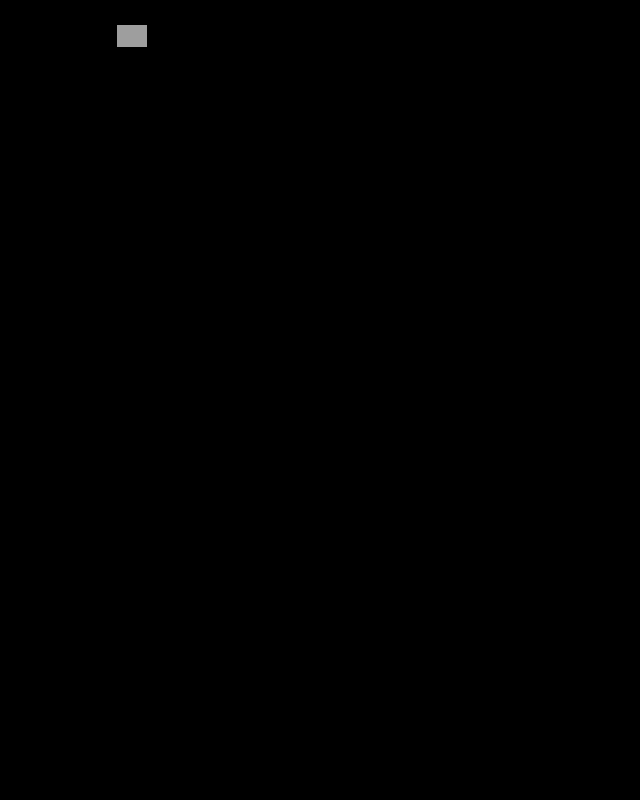
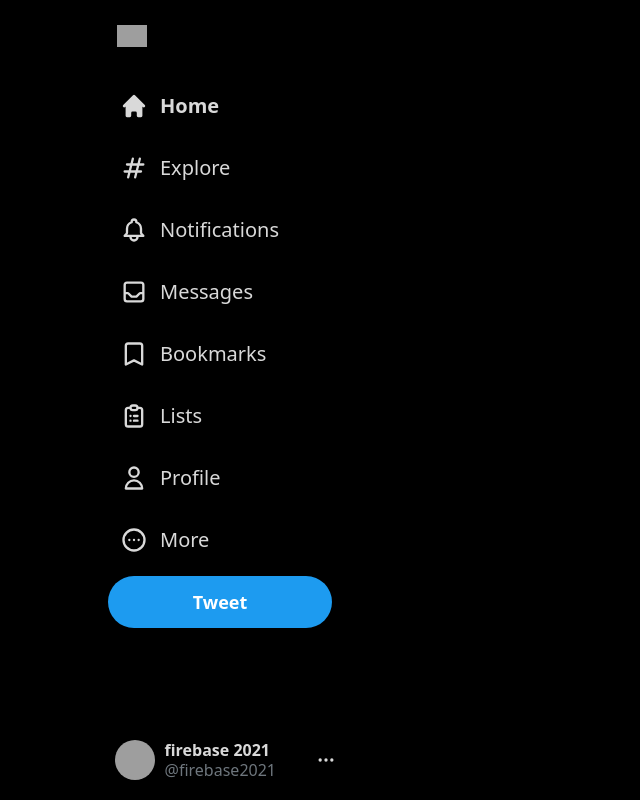
Before and after one commit to Jhersyvb/twitter-clone, a Next.js app: page / in a window 1280 px wide. Shown: the whole page, without its empty margins (0-640 px from the left). Built offline with nearby package versions, Linux system fonts and the light colour scheme; grey boxes are pictures that could not be loaded.

Commit message:
Sidebar list items

```diff
--- a/components/Sidebar.js
+++ b/components/Sidebar.js
@@ -1,4 +1,16 @@
 import Image from 'next/image'
+import SidebarLink from './SidebarLink'
+import { HomeIcon } from '@heroicons/react/solid'
+import {
+  BellIcon,
+  BookmarkIcon,
+  ClipboardListIcon,
+  DotsCircleHorizontalIcon,
+  DotsHorizontalIcon,
+  HashtagIcon,
+  InboxIcon,
+  UserIcon,
+} from '@heroicons/react/outline'
 
 function Sidebar() {
   return (
@@ -6,6 +18,31 @@
       <div className="flex items-center justify-center w-14 h-14 hoverAnimation p-0 xl:ml-24">
         <Image src="https://rb.gy/ogau5a" width={30} height={30} />
       </div>
+      <div className="space-y-2.5 mt-4 mb-2.5 xl:ml-24">
+        <SidebarLink text="Home" Icon={HomeIcon} active />
+        <SidebarLink text="Explore" Icon={HashtagIcon} />
+        <SidebarLink text="Notifications" Icon={BellIcon} />
+        <SidebarLink text="Messages" Icon={InboxIcon} />
+        <SidebarLink text="Bookmarks" Icon={BookmarkIcon} />
+        <SidebarLink text="Lists" Icon={ClipboardListIcon} />
+        <SidebarLink text="Profile" Icon={UserIcon} />
+        <SidebarLink text="More" Icon={DotsCircleHorizontalIcon} />
+      </div>
+      <button className="hidden xl:inline ml-auto bg-[#1d9bf0] text-white rounded-full w-56 h-[52px] text-lg font-bold shadow-md hover:bg-[#1a8cd8]">
+        Tweet
+      </button>
+      <div className="text-[#d9d9d9] flex items-center justify-center hoverAnimation xl:ml-auto xl:-mr-5 mt-auto">
+        <img
+          src="https://lh3.googleusercontent.com/a/AATXAJwCsuneWAkKlHwMPxOmLNjFACEvbtN8QPwbUsZ-=s96-c"
+          alt=""
+          className="h-10 w-10 rounded-full xl:mr-2.5"
+        />
+        <div className="hidden xl:inline leading-5">
+          <h4 className="font-bold">firebase 2021</h4>
+          <p className="text-[#6e767d]">@firebase2021</p>
+        </div>
+        <DotsHorizontalIcon className="h-5 hidden xl:inline ml-10" />
+      </div>
     </div>
   )
 }
--- /dev/null
+++ b/components/SidebarLink.js
@@ -0,0 +1,14 @@
+function SidebarLink({ Icon, text, active }) {
+  return (
+    <div
+      className={`text-[#d9d9d9] flex items-center justify-center xl:justify-start text-xl space-x-3 hoverAnimation ${
+        active && 'font-bold'
+      }`}
+    >
+      <Icon className="h-7" />
+      <span className="hidden xl:inline">{text}</span>
+    </div>
+  )
+}
+
+export default SidebarLink
--- a/package.json
+++ b/package.json
@@ -6,6 +6,7 @@
     "start": "next start"
   },
   "dependencies": {
+    "@heroicons/react": "^1.0.5",
     "next": "latest",
     "react": "^17.0.2",
     "react-dom": "^17.0.2"
```
Also changed, not shown: 1 other file (tests, documents, lock files or other folders).
